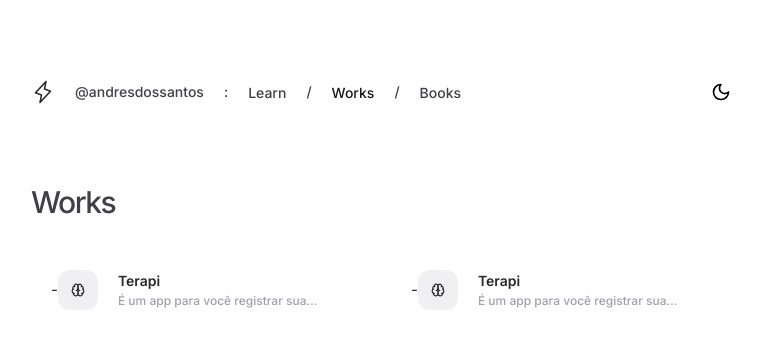
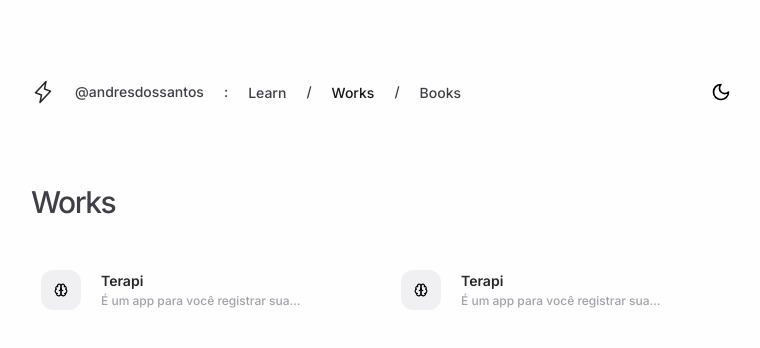
Before and after one commit to andres-dos-santos/hi, a Next.js app: page /works in a window 1280 px wide. Shown: the top 348 px of the page, without its empty margins (259-1019 px from the left). Built offline with nearby package versions, Linux system fonts and the light colour scheme.

Commit message:
fix: fix do fix da lista

```diff
--- a/app/(app)/post/[id]/page.tsx
+++ b/app/(app)/post/[id]/page.tsx
@@ -66,7 +66,7 @@ export default async function PostBySlug(props: Props) {
         ))}
       </nav>
 
-      <div dangerouslySetInnerHTML={{ __html: html }} />
+      <div id="article" dangerouslySetInnerHTML={{ __html: html }} />
     </>
   )
 }
--- a/app/globals.css
+++ b/app/globals.css
@@ -22,12 +22,16 @@
     @apply text-zinc-800 dark:text-zinc-100 -tracking-wide block text-xl font-semibold;
   }
 
-  ul {
+  #article ul {
     @apply list-disc;
   }
 
-  li {
-    @apply text-sm sm:text-[15px] text-zinc-800 dark:text-zinc-100 leading-[28px] sm:leading-[28px] before:content-['-____'] flex ml-2.5;
+  #article li {
+    @apply flex before:content-['-_'] items-center font-bold text-cyan-500;
+  }
+
+  #article li div {
+    @apply ml-2 text-sm sm:text-[15px] text-zinc-800 dark:text-zinc-100 leading-[28px] sm:leading-[28px] font-normal;
   }
 
   code {
```
